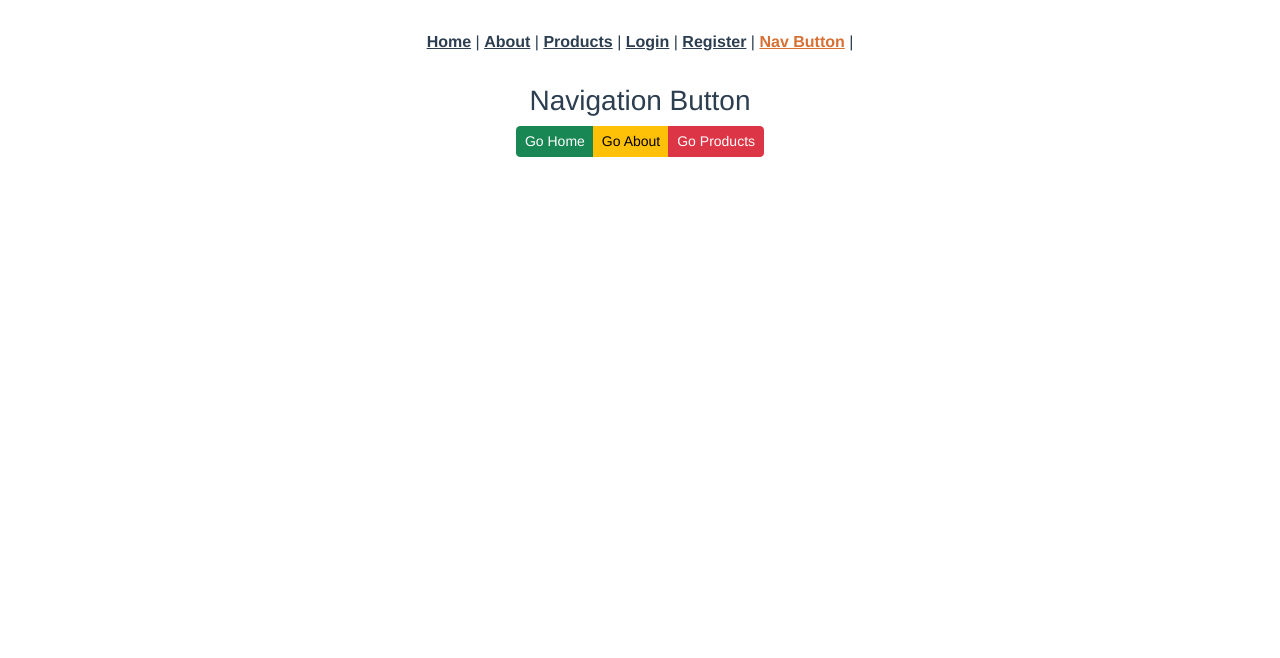
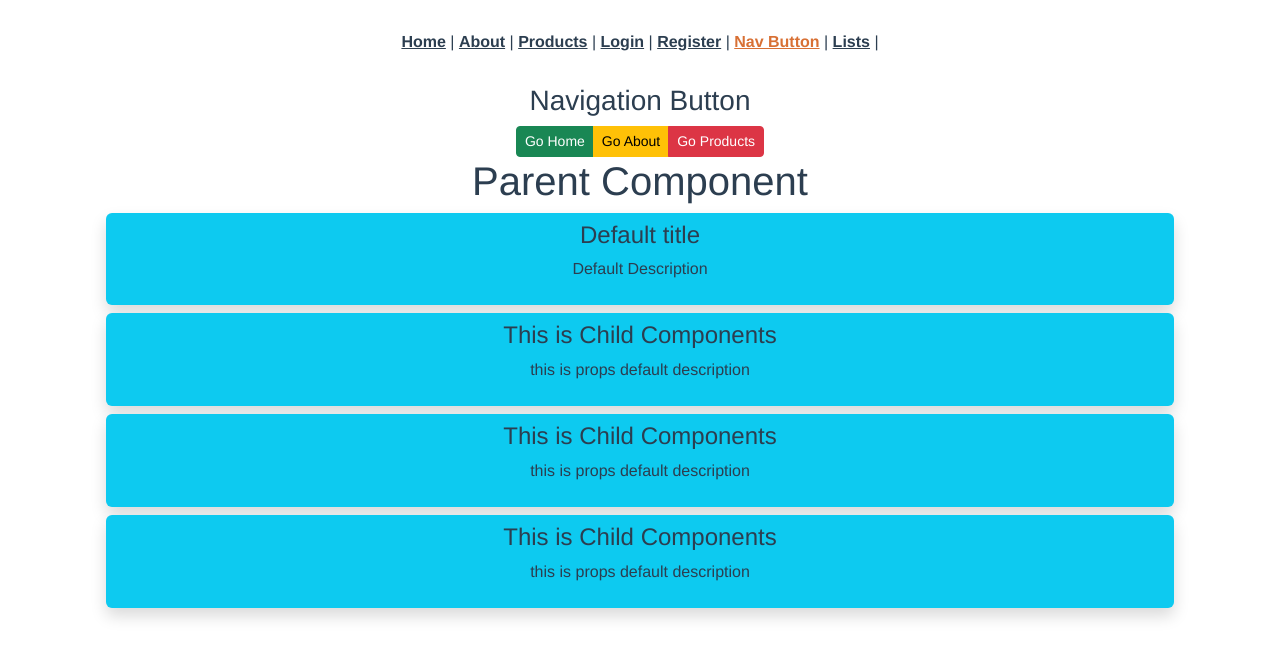
Before and after one commit to aungNyeinChan93/vue3_CL, a Vue app: page /nav-btn in a window 1280 px wide. Shown: the top 658 px of the page. Built offline with nearby package versions, Linux system fonts and the light colour scheme.

Commit message:
props&emit and List

```diff
--- /dev/null
+++ b/src/components/ChildComponent.vue
@@ -0,0 +1,41 @@
+<template>
+  <section>
+    <div class="container bg-info p-2 rounded shadow my-2">
+      <h4 v-if="title" @click="eventStart">{{ title }}</h4>
+      <h4 v-else>This is Child Components</h4>
+      <p v-if="description">
+        {{ description }}
+      </p>
+      <p v-else>
+        Lorem ipsum, dolor sit amet consectetur adipisicing elit. Fugit
+        repudiandae maxime sunt?
+      </p>
+    </div>
+  </section>
+</template>
+
+<script>
+export default {
+  props: {
+    title: String,
+    description: {
+      type: String,
+      required: false,
+      default: "this is props default description",
+      validator(val) {
+        return val != null;
+      },
+    },
+  },
+  setup(props) {
+    console.log(props);
+
+    return {};
+  },
+  methods: {
+    eventStart() {
+      this.$emit("test");
+    },
+  },
+};
+</script>
--- /dev/null
+++ b/src/components/ParentComponent.vue
@@ -0,0 +1,34 @@
+<template>
+  <section>
+    <div class="container">
+      <h1>Parent Component</h1>
+      <ChildComponent
+        :title="title"
+        :description="description"
+        @test="testAction"
+      />
+      <ChildComponent />
+      <ChildComponent />
+      <ChildComponent />
+    </div>
+  </section>
+</template>
+
+<script>
+import { ref } from "vue";
+import ChildComponent from "./ChildComponent.vue";
+
+export default {
+  components: {
+    ChildComponent,
+  },
+  setup() {
+    const title = ref("Default title");
+    const description = ref("Default Description");
+    const testAction = () => {
+      console.log("testAction emit ");
+    };
+    return { title, description, testAction };
+  },
+};
+</script>
--- a/src/router/index.ts
+++ b/src/router/index.ts
@@ -4,6 +4,7 @@ import ProductsView from '@/views/ProductsView.vue'
 import NotFoundView from '@/views/auth/notFoundView.vue'
 import NavBtnView from '@/views/TestView/NavBtnView.vue'
 import ProductView from '@/views/ProductView.vue'
+import ListsView from '@/views/Lists/ListsView.vue'
 
 const routes: Array<RouteRecordRaw> = [
   {
@@ -53,6 +54,12 @@ const routes: Array<RouteRecordRaw> = [
     redirect: "login"
   },
   {
+    path: "/lists",
+    alias: "/allLists",
+    name: "lists",
+    component:ListsView
+  },
+  {
     // 404 page
     // path: '/:catchAll(.*)',
     path:'/:pathMatch(.*)*',
--- a/src/views/LayoutView.vue
+++ b/src/views/LayoutView.vue
@@ -7,6 +7,7 @@
       <router-link :to="{ name: 'login' }">Login</router-link> |
       <router-link :to="{ name: 'register' }">Register</router-link> |
       <router-link :to="{ name: 'navBtn' }">Nav Button</router-link> |
+      <router-link :to="{ name: 'lists' }">Lists</router-link> |
     </nav>
     <main class="">
       <div class="container-sm">
--- /dev/null
+++ b/src/views/Lists/ListsView.vue
@@ -0,0 +1,29 @@
+<template>
+  <section>
+    <div class="container">
+      <h1 class="bg-primary p-2 text-center text-white rounded">All List</h1>
+      <SingleListView />
+      <SingleListView />
+      <SingleListView />
+      <SingleListView />
+      <SingleListView />
+      <SingleListView />
+    </div>
+  </section>
+</template>
+
+<script>
+import SingleListView from "./SingleListView.vue";
+
+export default {
+  name: "ListsView",
+  components: {
+    SingleListView,
+  },
+  setup() {
+    return {};
+  },
+};
+</script>
+
+<style lang="stylus" scoped></style>
--- /dev/null
+++ b/src/views/Lists/SingleListView.vue
@@ -0,0 +1,37 @@
+<template>
+  <section>
+    <div class="container">
+      <div class="card p-2 shadow my-2" v-if="editStatus">
+        <input
+          type="text"
+          class="form-control"
+          v-model="list"
+          @keyup.enter="editStatus = !editStatus"
+        />
+      </div>
+      <div
+        class="card p-1 shadow my-2 text-start d-flex"
+        v-if="!editStatus"
+        @dblclick="editStatus = !editStatus"
+      >
+        <p class="text-danger ms-2">{{ list }}</p>
+      </div>
+    </div>
+  </section>
+</template>
+
+<script>
+import { ref } from "vue";
+
+export default {
+  name: "SingleListView",
+  setup() {
+    const list = ref("");
+    const editStatus = ref(true);
+
+    return { list, editStatus };
+  },
+};
+</script>
+
+<style lang="stylus" scoped></style>
--- a/src/views/TestView/NavBtnView.vue
+++ b/src/views/TestView/NavBtnView.vue
@@ -11,14 +11,20 @@
           Go Products
         </button>
       </div>
+      <ParentComponent />
     </div>
   </section>
 </template>
 
 <script>
+import ParentComponent from "@/components/ParentComponent.vue";
+
 export default {
   //option api
   name: "NavBtnView",
+  components: {
+    ParentComponent,
+  },
   methods: {
     goHome() {
       this.$router.push("/");
```
